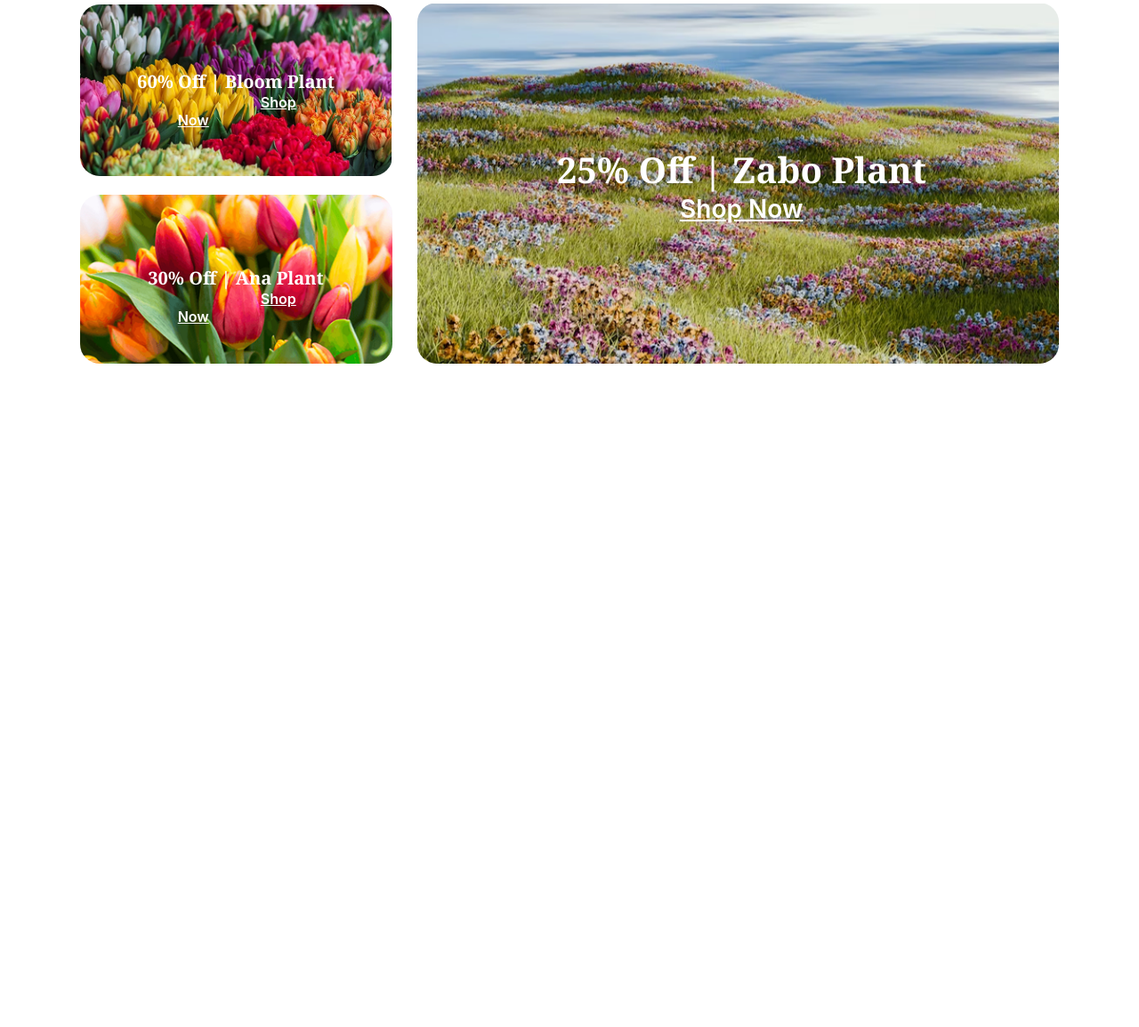
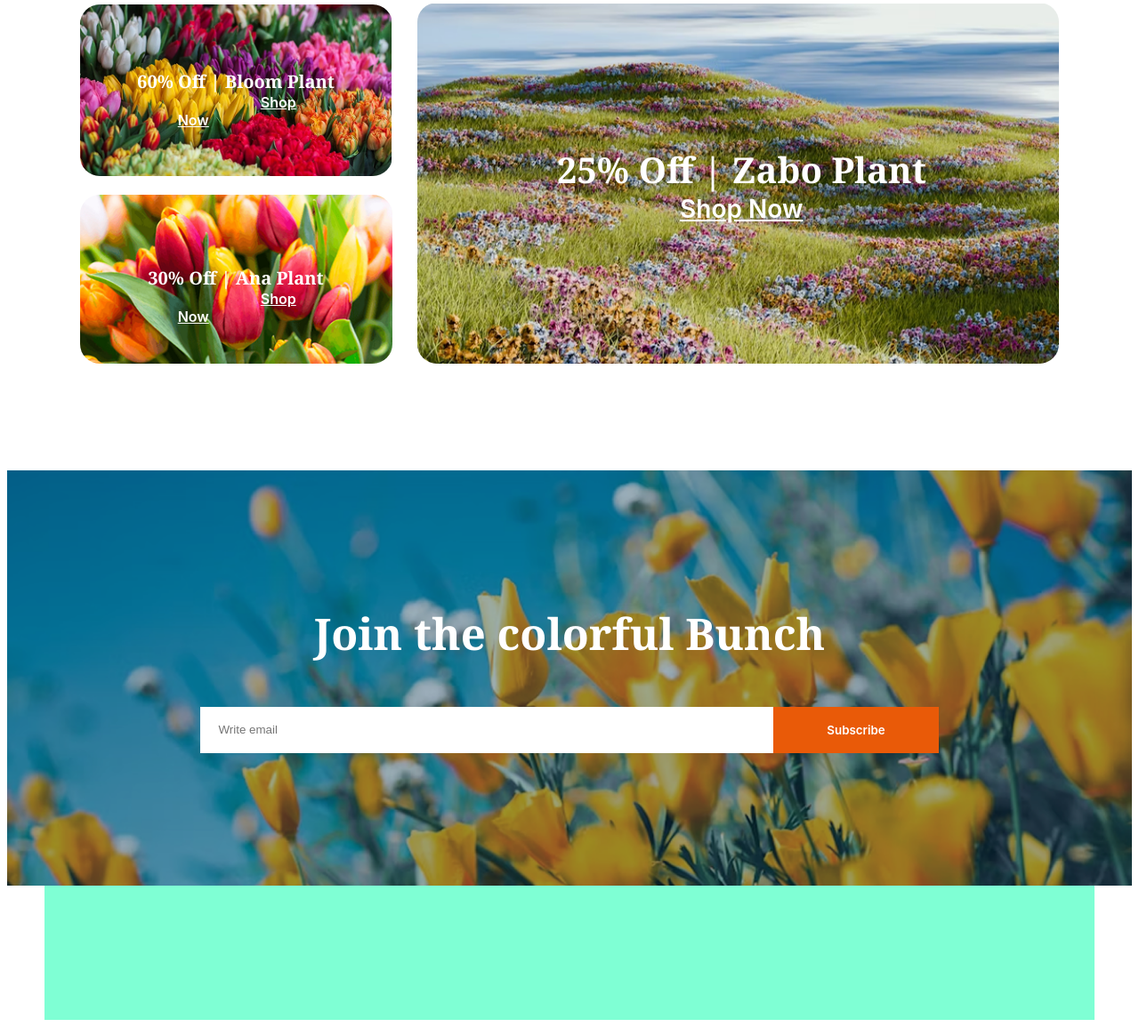
Before and after one commit to ashiqur0/flower-market, a plain HTML site: page index.html in a window 1280 px wide. Shown: the part 3103-4258 px from the top of the page at 89% size. Before the commit the page ends 3520 px from the top, so only its background shows below. Drawn offline with Linux system fonts and the light colour scheme.

Commit message:
subscription section added

```diff
--- a/index.html
+++ b/index.html
@@ -154,9 +154,23 @@
                 </div>
             </div>
         </section>
+
+        <section class="subscription">
+            <div class="subscription_image">
+                <img src="assets/news-letter-bg.png" alt=""></div>
+            <div class="subscription_container">
+                <p class="subscription_title">
+                    Join the colorful Bunch
+                </p>
+                <form class="form">
+                    <input class="email" type="email" name="" id="" placeholder="     Write email">
+                    <input id="button" type="button" value="Subscribe">
+                </form>
+            </div>
+        </section>
     </main>
 
-    <footer>
+    <footer class="footer_section">
 
     </footer>
 </body>
--- a/styles/flower-market.css
+++ b/styles/flower-market.css
@@ -285,6 +285,56 @@ a {
     margin-top: 5px;
 }
 
+/* subscription section related style */
+.subscription_image img {
+    width: 100%;
+    margin-top: 120px;
+}
+.subscription_container {
+    display: flex;
+    flex-direction: column;
+    justify-content: space-around;
+    align-items: center;
+    margin-top: -370px;
+}
+.subscription_title {
+    font-family: "Noto Serif", serif;
+    font-size: 3.067rem;
+    font-weight: 700;
+    color: white;
+}
+.form {
+    display: flex;
+    align-items: center;
+    gap: -20px;
+}
+.email {
+    background-color: white;
+    border: none;
+    width: 644px;
+    height: 50px;
+    padding: 10px auto 15px 20px;
+}
+#button {
+    width: 186px;
+    height: 52px;
+    background-color: #E95A08;
+    border: none;
+    padding: 19px auto;
+    font-family: 'Inter', sans-serif;
+    color: white;
+    font-weight: 600;
+    margin-left: -4px;
+}
+
+/* footer related style */
+.footer_section {
+    max-width: 1140px;
+    height: 300px;
+    background-color: aquamarine;
+    margin: 0 auto;
+    padding: 0 20px;
+}
 
 /* smaller devise responsive design */
 @media screen and (max-width: 576px) {
@@ -374,4 +424,19 @@ a {
    .shop_now2 {
         font-size: 1rem;
    }
+
+   /* subscription section related style */
+   .subscription_title {
+        font-size: 1.25rem;
+        margin-top: -90px;
+    }
+    .email {
+        width: 218px;
+    }
+    #button {
+        width: 103px;
+    }
+    .subscription_container {
+        margin-top: -30px;
+    }
 }
```
